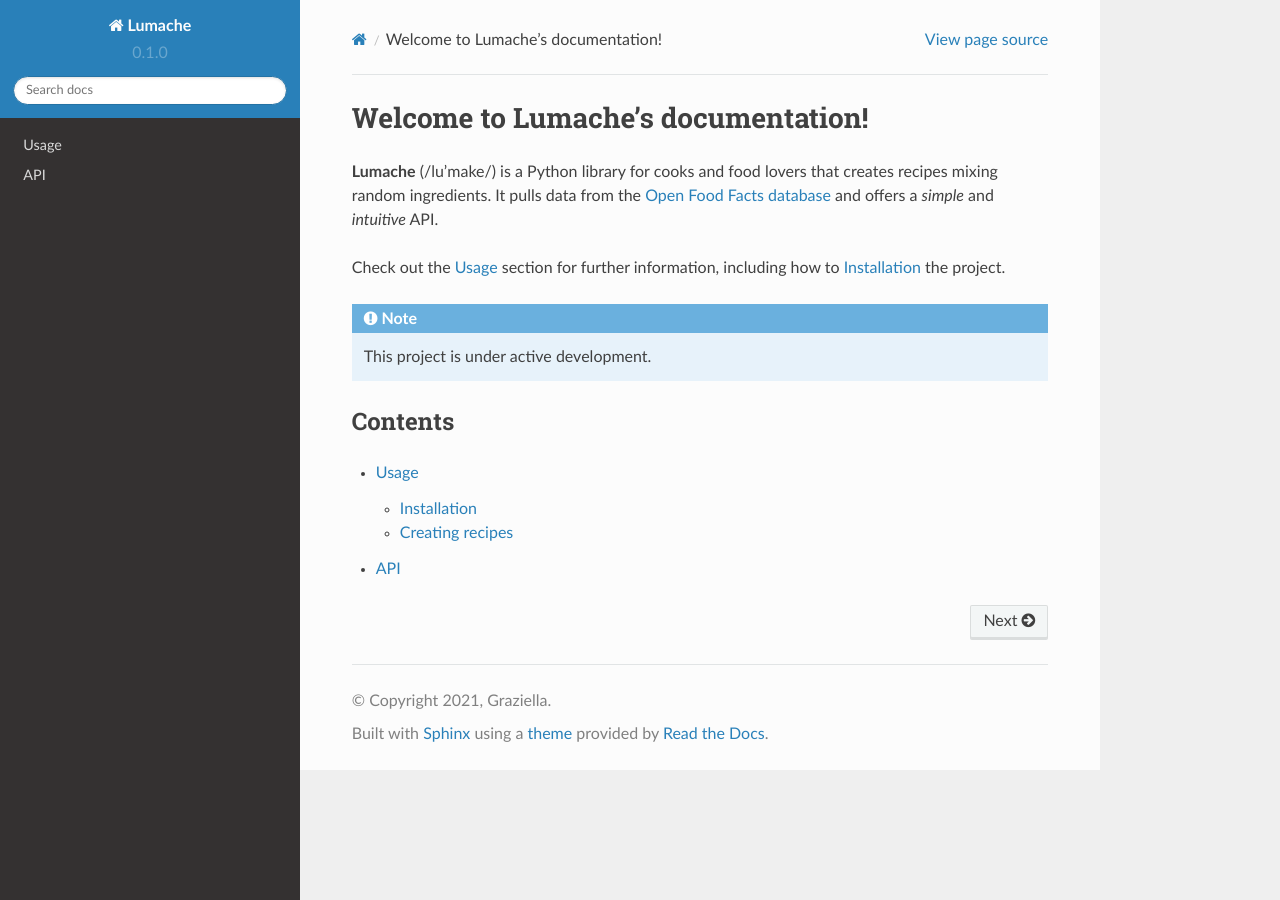
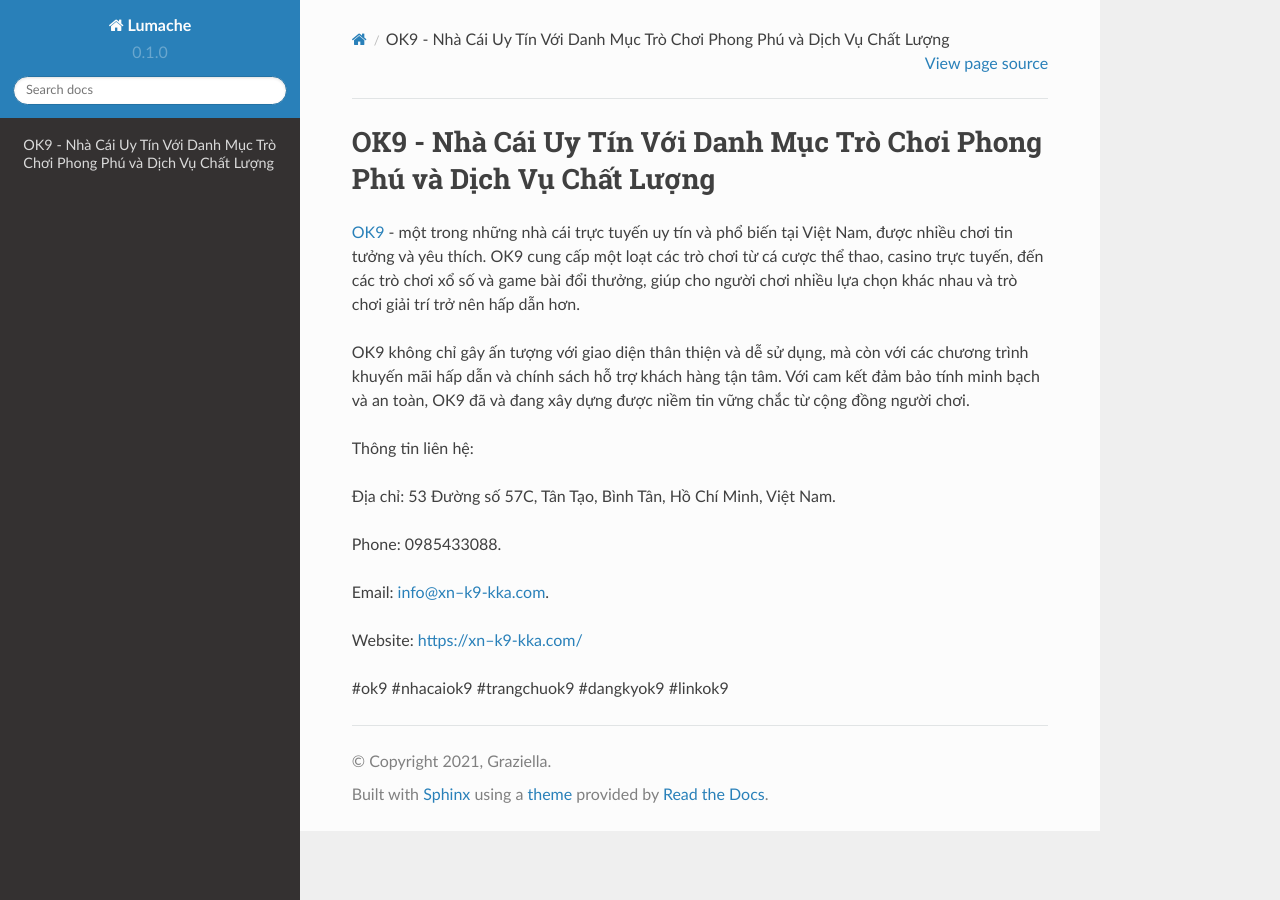
Before and after one commit to hosiertry99087/nhacaiok9com, a Sphinx documentation site: the page built from docs/source/index.rst, in a window 1280 px wide. Built offline with Sphinx 7.4.7 and the Read the Docs theme 2.0.0, drawn with Linux system fonts in a browser that asks for light colours.

Commit message:
Update index.rst

```diff
--- a/docs/source/index.rst
+++ b/docs/source/index.rst
@@ -1,22 +1,18 @@
-Welcome to Lumache's documentation!
+OK9 - Nhà Cái Uy Tín Với Danh Mục Trò Chơi Phong Phú và Dịch Vụ Chất Lượng
 ===================================
 
-**Lumache** (/lu'make/) is a Python library for cooks and food lovers
-that creates recipes mixing random ingredients.
-It pulls data from the `Open Food Facts database <https://world.openfoodfacts.org/>`_
-and offers a *simple* and *intuitive* API.
+`OK9 <https://xn--k9-kka.com/>`_ - một trong những nhà cái trực tuyến uy tín và phổ biến tại Việt Nam, được nhiều chơi tin tưởng và yêu thích. OK9 cung cấp một loạt các trò chơi từ cá cược thể thao, casino trực tuyến, đến các trò chơi xổ số và game bài đổi thưởng, giúp cho người chơi nhiều lựa chọn khác nhau và trò chơi giải trí trở nên hấp dẫn hơn.
 
-Check out the :doc:`usage` section for further information, including
-how to :ref:`installation` the project.
+OK9 không chỉ gây ấn tượng với giao diện thân thiện và dễ sử dụng, mà còn với các chương trình khuyến mãi hấp dẫn và chính sách hỗ trợ khách hàng tận tâm. Với cam kết đảm bảo tính minh bạch và an toàn, OK9 đã và đang xây dựng được niềm tin vững chắc từ cộng đồng người chơi.
 
-.. note::
+Thông tin liên hệ:
 
-   This project is under active development.
+Địa chỉ: 53 Đường số 57C, Tân Tạo, Bình Tân, Hồ Chí Minh, Việt Nam.
 
-Contents
---------
+Phone: 0985433088.
 
-.. toctree::
+Email: info@xn--k9-kka.com.
 
-   usage
-   api
+Website: https://xn--k9-kka.com/
+
+#ok9 #nhacaiok9 #trangchuok9 #dangkyok9 #linkok9
```
